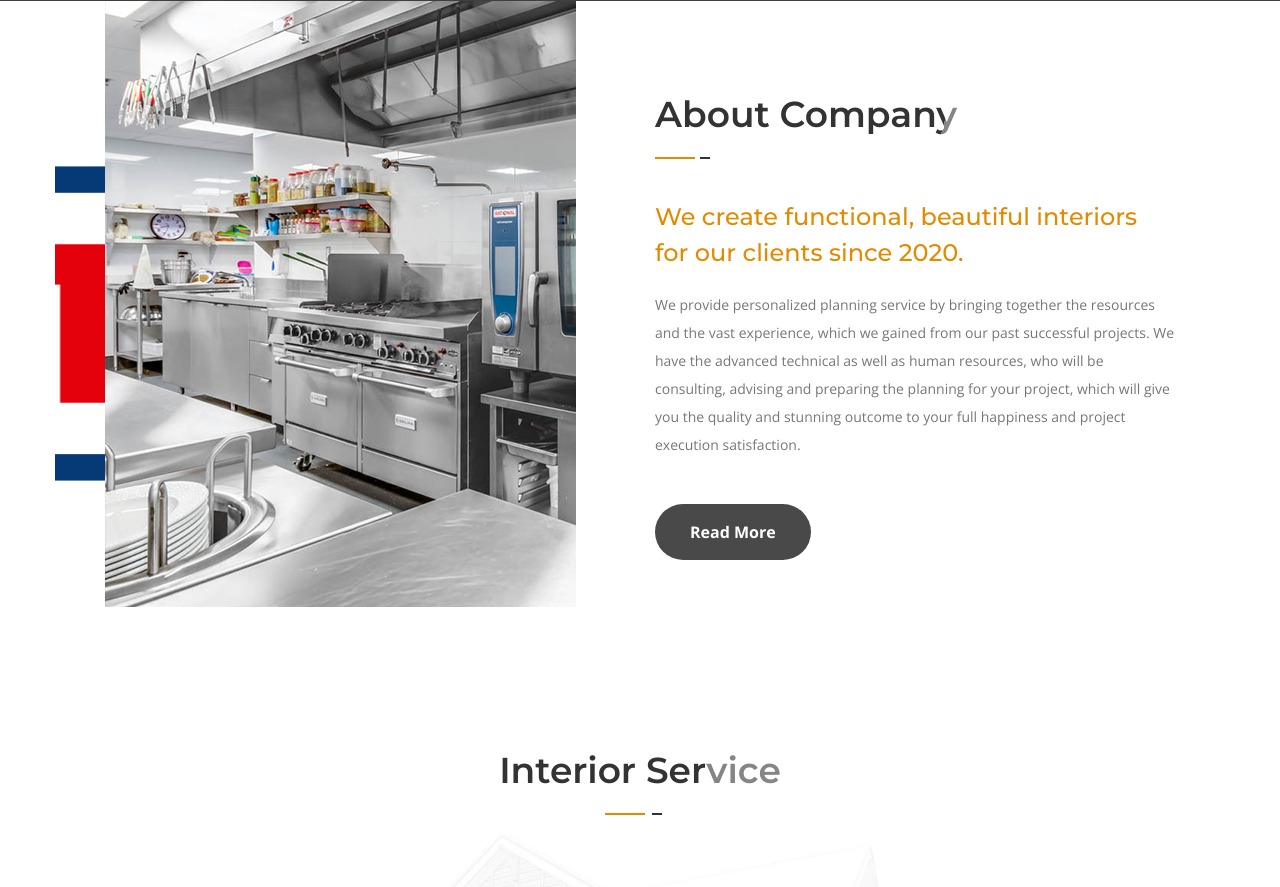
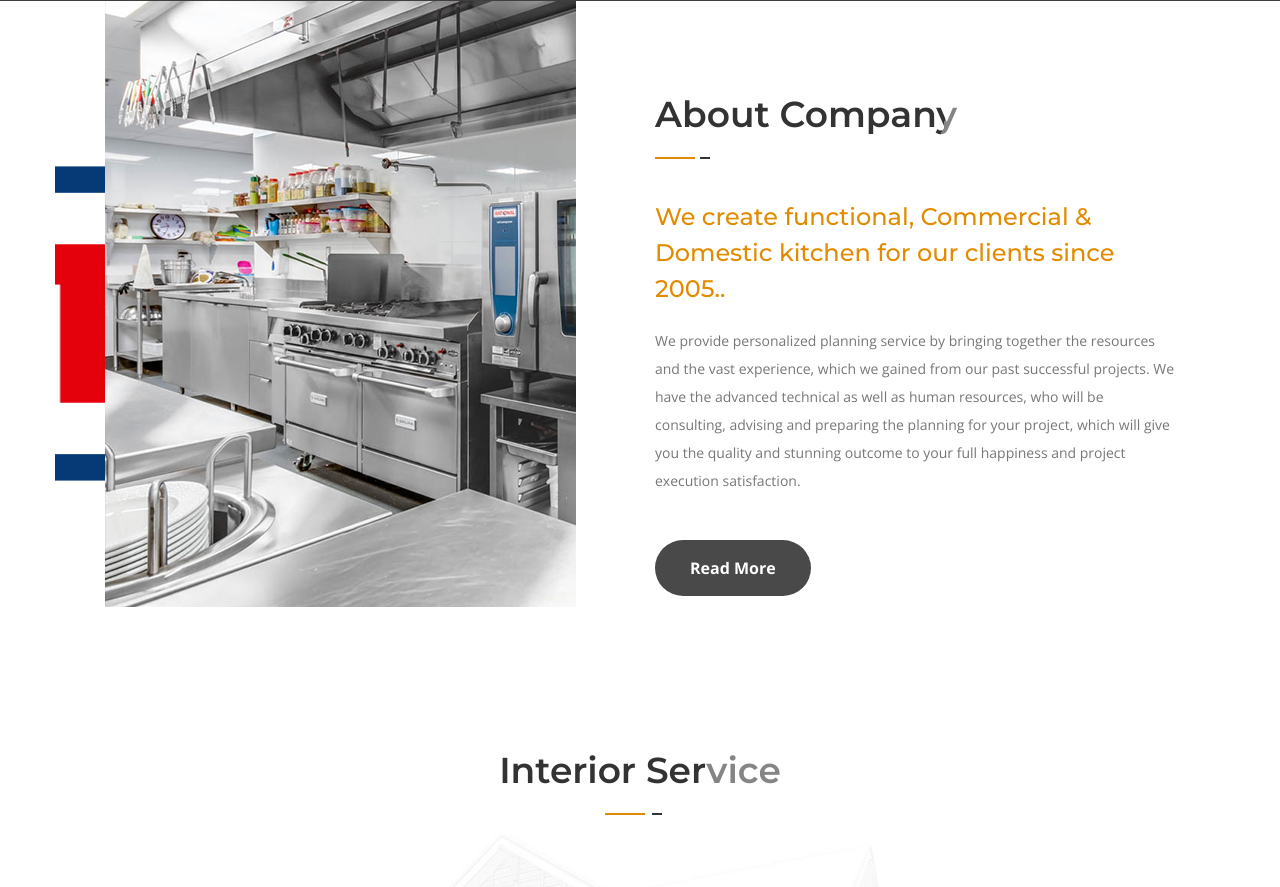
Before and after one commit to Mohammedjaseem/orange-kitchen.com, a plain HTML site: page index.html in a window 1280 px wide. Shown: the part 924-1811 px from the top of the page. Drawn offline with nearby package versions, Linux system fonts and the light colour scheme; grey boxes are pictures that could not be loaded; files whose address does not match are found by name; a web font is replaced by a local one.

Commit message:
Update index.html

```diff
--- a/index.html
+++ b/index.html
@@ -187,7 +187,7 @@
                             <div class="sec-title">
                                 <h2 data-animation-child class="title-fill" data-animation="title-fill-anim" data-text="About Company">About Company</h2>
                             </div>
-                            <h5>We create functional, beautiful interiors for our clients since 2020.</h5>
+                            <h5>We create functional, Commercial & Domestic kitchen for our clients since 2005..</h5>
                             <div class="text">We provide personalized planning service by bringing together the resources and the vast experience, which we gained from our past successful projects.
 
 We have the advanced technical as well as human resources, who will be consulting, advising and preparing the planning for your project, which will give you the quality and stunning outcome to your full happiness and project execution satisfaction.</div>
```
